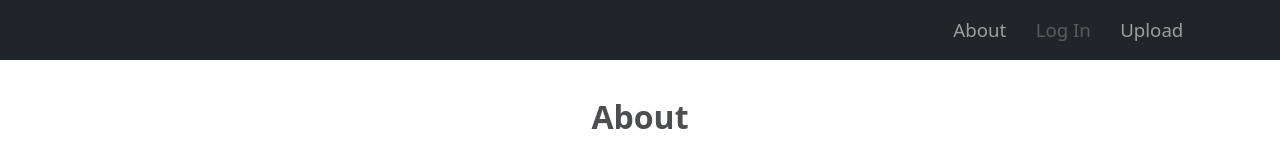
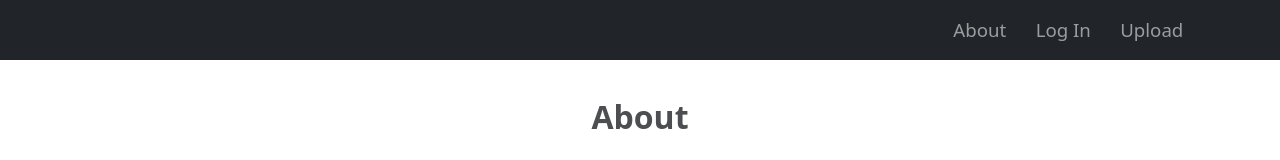
Before and after one commit to JackyXu-Cool/Team-2130-Machine-Learning-Roulette, a React (Create React App) app in the folder mlr_frontend/: page /about in a window 1280 px wide. Shown: the top 160 px of the page. Built offline with nearby package versions, Linux system fonts and the light colour scheme; the HTML template or start-up script is replaced by a standard one; what amazon-cognito-identity-js would draw is missing.

Commit message:
enable login from about

```diff
--- a/mlr_frontend/src/pages/AboutPage/AboutPage.js
+++ b/mlr_frontend/src/pages/AboutPage/AboutPage.js
@@ -16,7 +16,7 @@ const HomePage = () => {
                         <Nav.Link className="nav-content-text" href="/about" >
                             About
                         </Nav.Link>
-                        <Nav.Link className="nav-content-text" href="/auth" disabled="true">
+                        <Nav.Link className="nav-content-text" href="/auth" >
                             Log In
                         </Nav.Link>
                         <Nav.Link className="nav-content-text" href="/upload">
```
